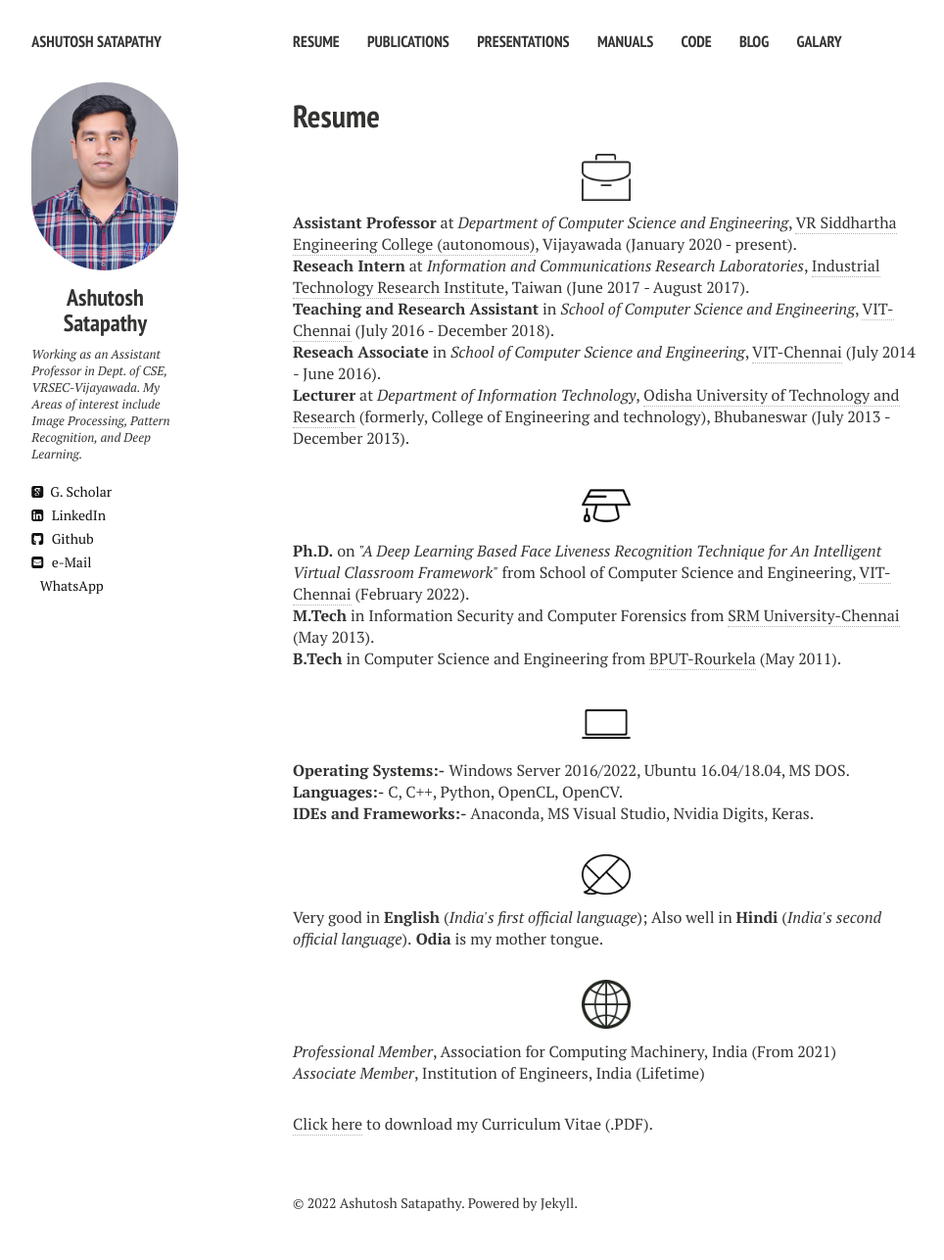
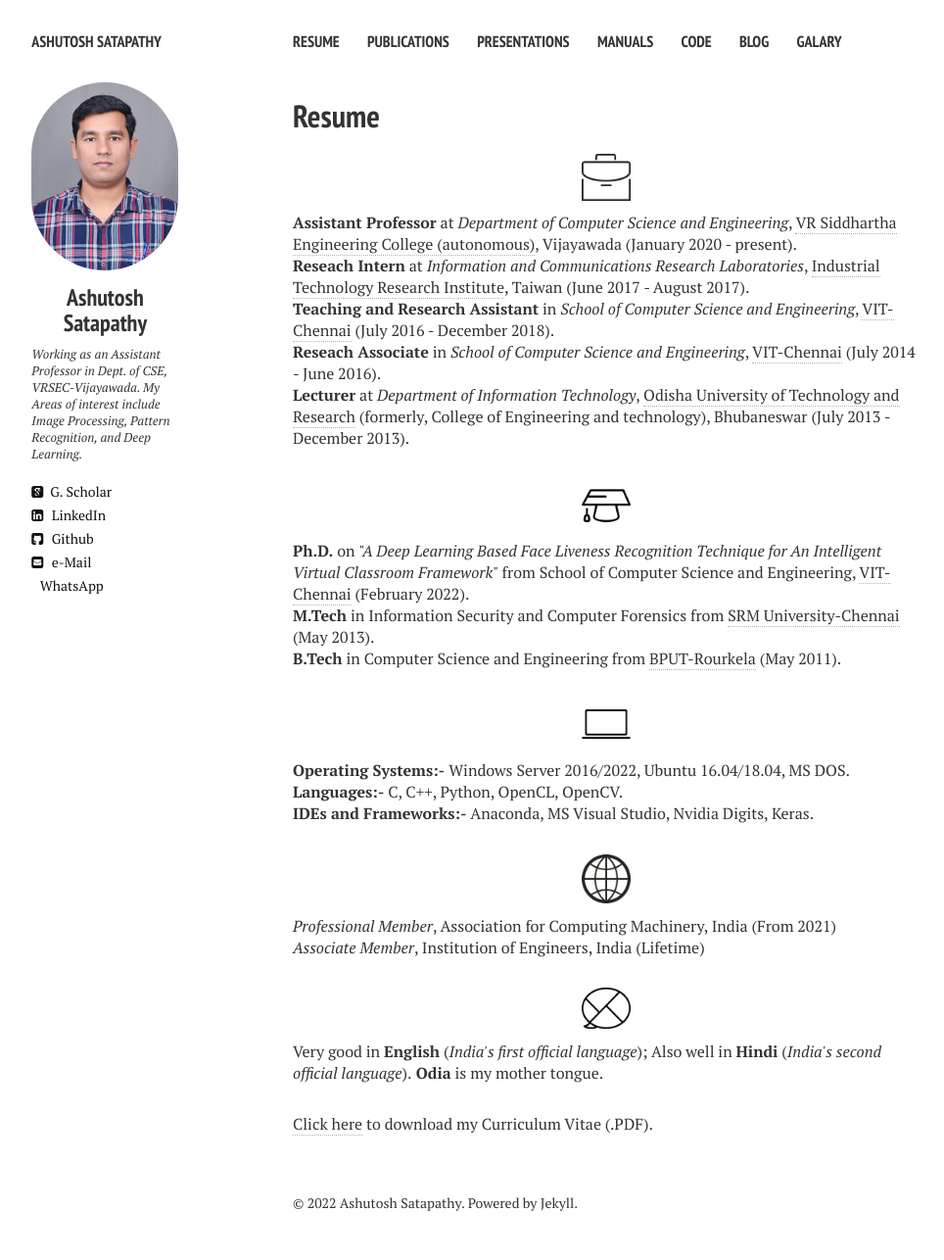
Before and after one commit to ashutoshsatapathy1990/ashutoshsatapathy1990.github.io, a Jekyll site: the page built from cv.md, in a window 1280 px wide. Shown: the whole page at 98% size, without its empty margins (21-985 px from the left). Built offline with Jekyll 4.4.1, drawn with Linux system fonts in a browser that asks for light colours; nearby versions of some CDN libraries.

Commit message:
Update cv.html

```diff
--- a/_layouts/cv.html
+++ b/_layouts/cv.html
@@ -61,12 +61,12 @@
     <p align="left"><strong>Languages:-</strong> C, C++, Python, OpenCL, OpenCV.</p>
     <p align="left" class="bottom-three"><strong>IDEs and Frameworks:-</strong> Anaconda, MS Visual Studio, Nvidia Digits, Keras.</p>
 
+    <p align="center" class=bottom-small><img src="{{ site.url }}/images/CV/world.png" alt="Languages" width="50" height="50"></p>
+    <p align="left"><i>Professional Member</i>, Association for Computing Machinery, India (From 2021)</p>
+    <p align="left" class="bottom-three"><i>Associate Member</i>, Institution of Engineers, India (Lifetime)</p>
+
     <p align="center" class=bottom-small><img src="{{ site.url }}/images/CV/talk.png" alt="Languages" width="50" height="50"></p>
     <p align="left" class="bottom-three">Very good in <strong>English</strong> (<i>India's first official language</i>); Also well in <strong>Hindi</strong> (<i>India's second official language</i>).<strong> Odia</strong> is my mother tongue.</p>
-
-    <p align="center" class=bottom-small><img src="{{ site.url }}/images/CV/world.png" alt="Languages" width="50" height="50"></p>
-      <p align="left"><i>Professional Member</i>, Association for Computing Machinery, India (From 2021)</p>
-      <p align="left" class="bottom-three"><i>Associate Member</i>, Institution of Engineers, India (Lifetime)</p>
 
     {{ content }}
     </div><!-- /.article-wrap -->
```
